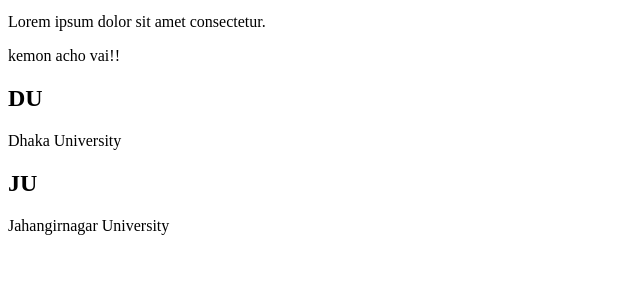
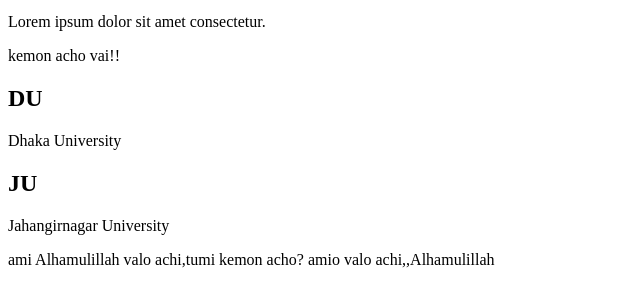
Before and after one commit to MonjurulAsif/Module-1-2-3-4-5, a plain HTML site: page index.html in a window 1280 px wide. Shown: the part 101-408 px from the top of the page, without its empty margins (0-640 px from the left). Drawn offline with Linux system fonts and the light colour scheme.

Commit message:
amio valo

```diff
--- a/index.html
+++ b/index.html
@@ -16,5 +16,8 @@
         <h2>JU</h2>
         <p>Jahangirnagar University</p>
     </div>
+    <div>
+        <p>ami Alhamulillah valo achi,tumi kemon acho? amio valo achi,,Alhamulillah</p>
+    </div>
 </body>
 </html>
```
